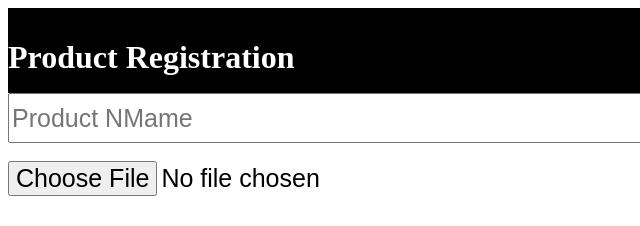
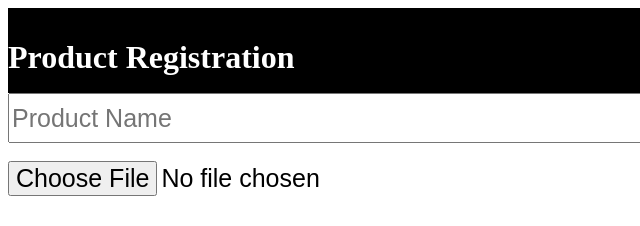
Before and after one commit to jnonyx/html_py, a plain HTML site: page index.html in a window 1280 px wide. Shown: the top 226 px of the page, 0-640 px from the left. Drawn offline with Linux system fonts and the light colour scheme.

Commit message:
Update index.html

```diff
--- a/index.html
+++ b/index.html
@@ -19,7 +19,7 @@
       <h1> Product Registration</h1></div>
       <form enctype="multipart/form-data" method="post" action="show.py">
 
-          <input id = "txt" type="text" name="pname" placeholder="Product NMame"/> <br> <br>
+          <input id = "txt" type="text" name="pname" placeholder="Product Name"/> <br> <br>
           <input id = "txt" type="file" name="filename" placeholder="image"/><br><br>
           <textarea cols = "100" rows="20" name="des"></textarea><br><br>
           <input id="txt" type="submit" name="sub" value="Register the product">
```
